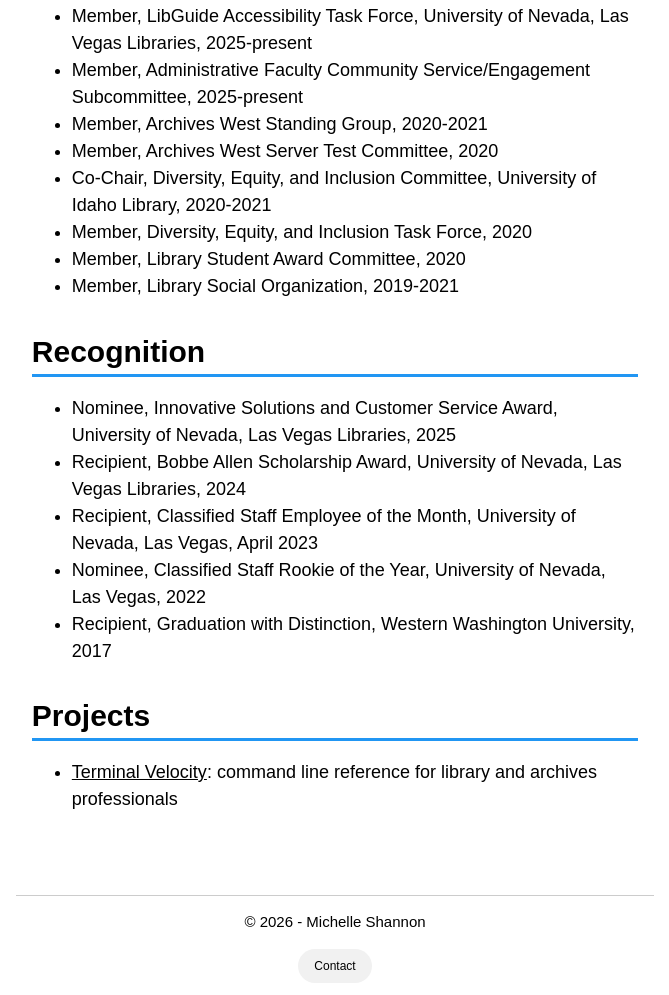
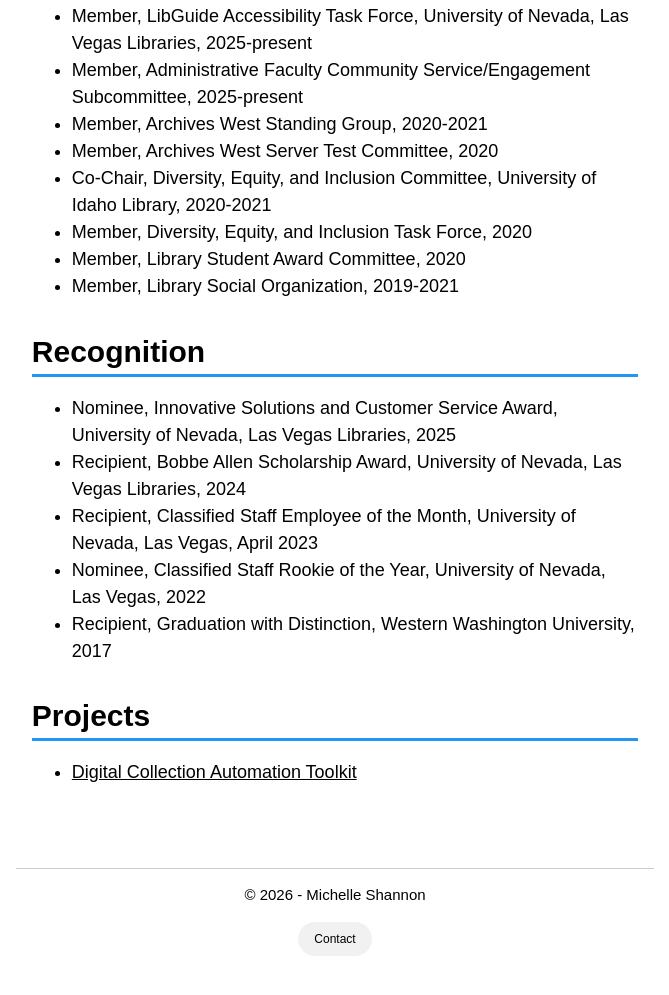
Before and after one commit to eridian-archivist/cv, a plain HTML site: page index.html in a window 1280 px wide. Shown: the part 8037-9032 px from the top of the page, without its empty margins (465-1134 px from the left). After the commit the page ends 9005 px from the top, so only its background shows below. Drawn offline with nearby package versions, Linux system fonts and the light colour scheme.

Commit message:
various updates

```diff
--- a/index.html
+++ b/index.html
@@ -317,7 +317,7 @@
             <h2 class="w3-border-bottom w3-border-blue" style="border-width: 3px !important;">Projects</h2>
             <p class="w3-margin-top-1">
               <ul>
-                <li><a href="https://eridian-librarian.github.io/terminal-velocity/">Terminal Velocity</a>: command line reference for library and archives professionals</li>
+                <li><a href="https://eridian-librarian.github.io/terminal-velocity/">Digital Collection Automation Toolkit</a></li>
               </ul>
             </p>
           </div>
```
